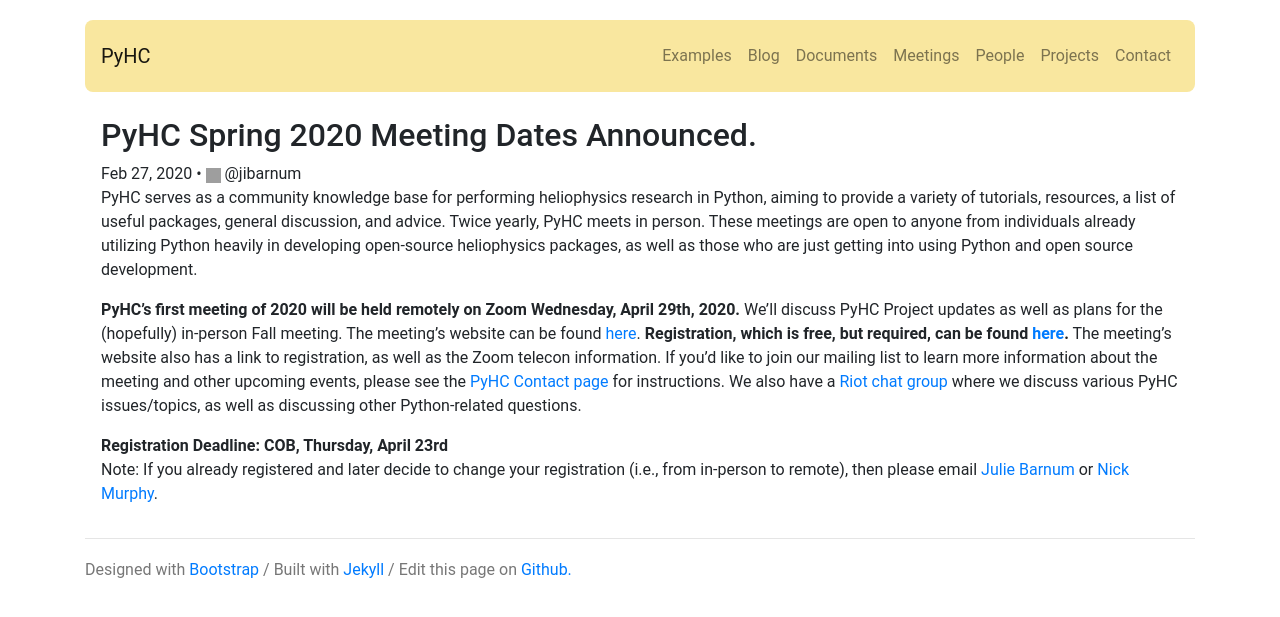
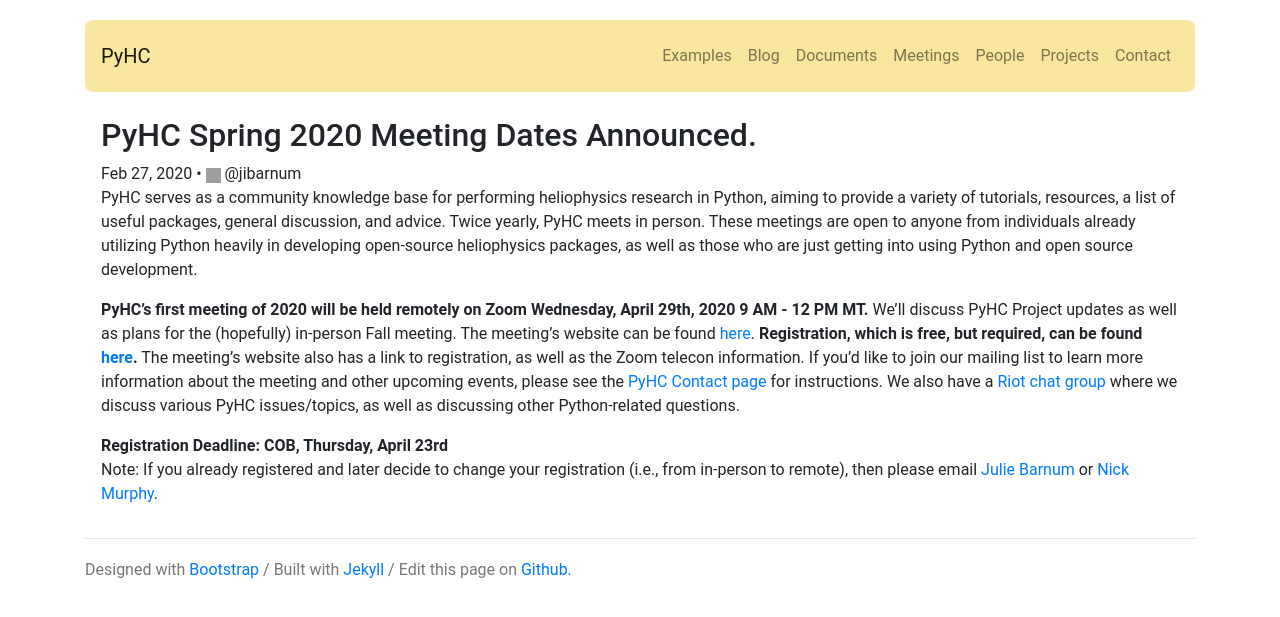
Before and after one commit to heliophysicsPy/heliophysicsPy.github.io, a Jekyll site: the page built from _posts/2020-02-27-spring-2020-meeting-announced.markdown, in a window 1280 px wide. Shown: the top 617 px of the page. Built offline with Jekyll 4.4.1, drawn with Linux system fonts in a browser that asks for light colours; nearby versions of some CDN libraries; grey boxes are pictures that could not be loaded.

Commit message:
Update 2020-02-27-spring-2020-meeting-announced.markdown
Forgot to include time along with date pt. 3

```diff
--- a/_posts/2020-02-27-spring-2020-meeting-announced.markdown
+++ b/_posts/2020-02-27-spring-2020-meeting-announced.markdown
@@ -6,7 +6,7 @@ author: jibarnum
 
 PyHC serves as a community knowledge base for performing heliophysics research in Python, aiming to provide a variety of tutorials, resources, a list of useful packages, general discussion, and advice. Twice yearly, PyHC meets in person. These meetings are open to anyone from individuals already utilizing Python heavily in developing open-source heliophysics packages, as well as those who are just getting into using Python and open source development.
 
-**PyHC's first meeting of 2020 will be held remotely on Zoom Wednesday, April 29th, 2020.** We’ll discuss PyHC Project updates as well as plans for the (hopefully) in-person Fall meeting.
+**PyHC's first meeting of 2020 will be held remotely on Zoom Wednesday, April 29th, 2020 9 AM - 12 PM MT.** We’ll discuss PyHC Project updates as well as plans for the (hopefully) in-person Fall meeting.
 The meeting's website can be found [here](http://heliopython.org/meetings/april2020/). **Registration, which is free, but required, can be found [here](https://forms.gle/fYxWXWccyTZxnVUH9).** The meeting's website also has a link to registration, as well as the Zoom telecon information. If you’d like to join our mailing list to learn more information about the meeting and other upcoming events, please see the [PyHC Contact page](http://heliopython.org/contact/) for instructions. We also have a [Riot chat group]( https://riot.im/app/#/room/#heliopython:openastronomy.org
 ) where we discuss various PyHC issues/topics, as well as discussing other Python-related questions.
 
```
